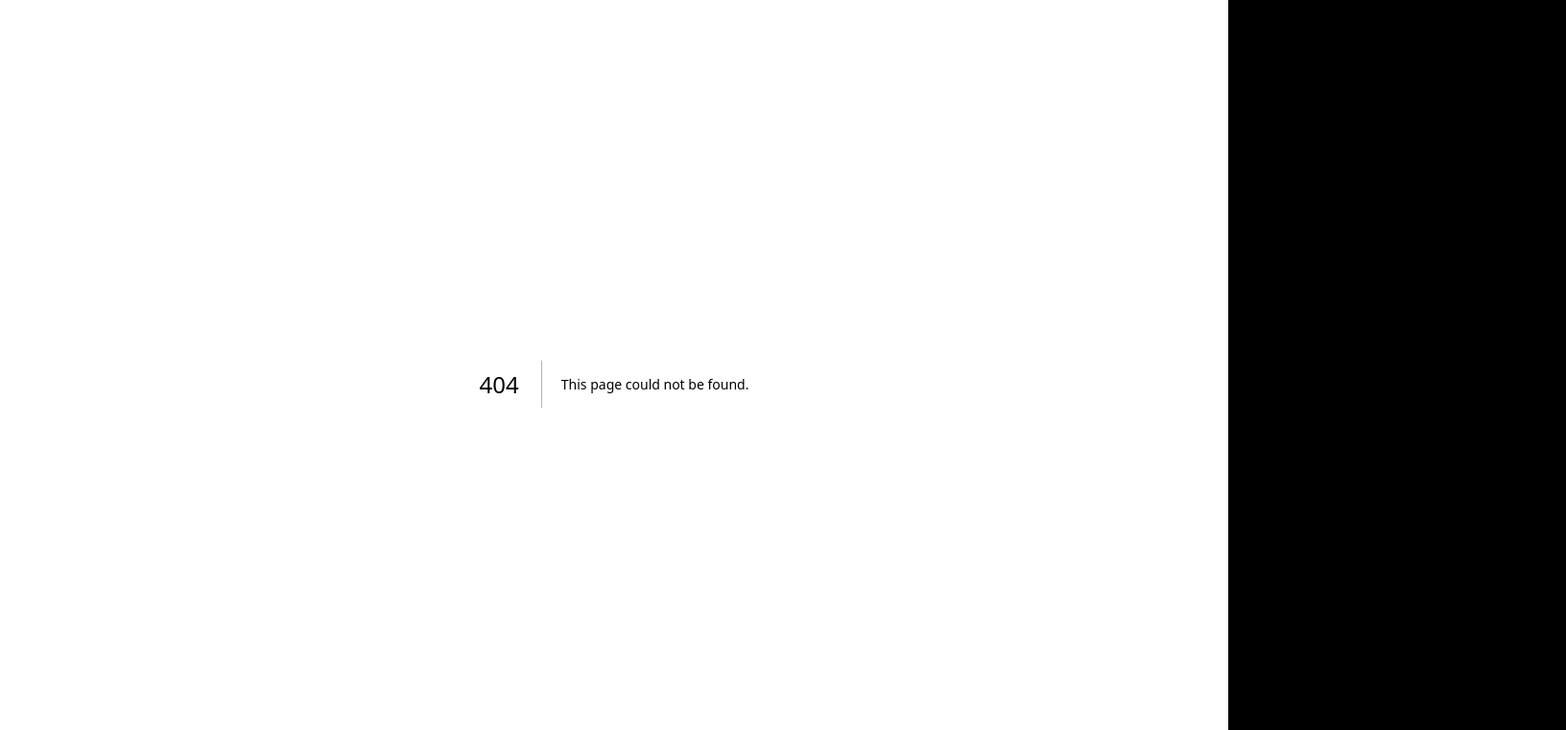
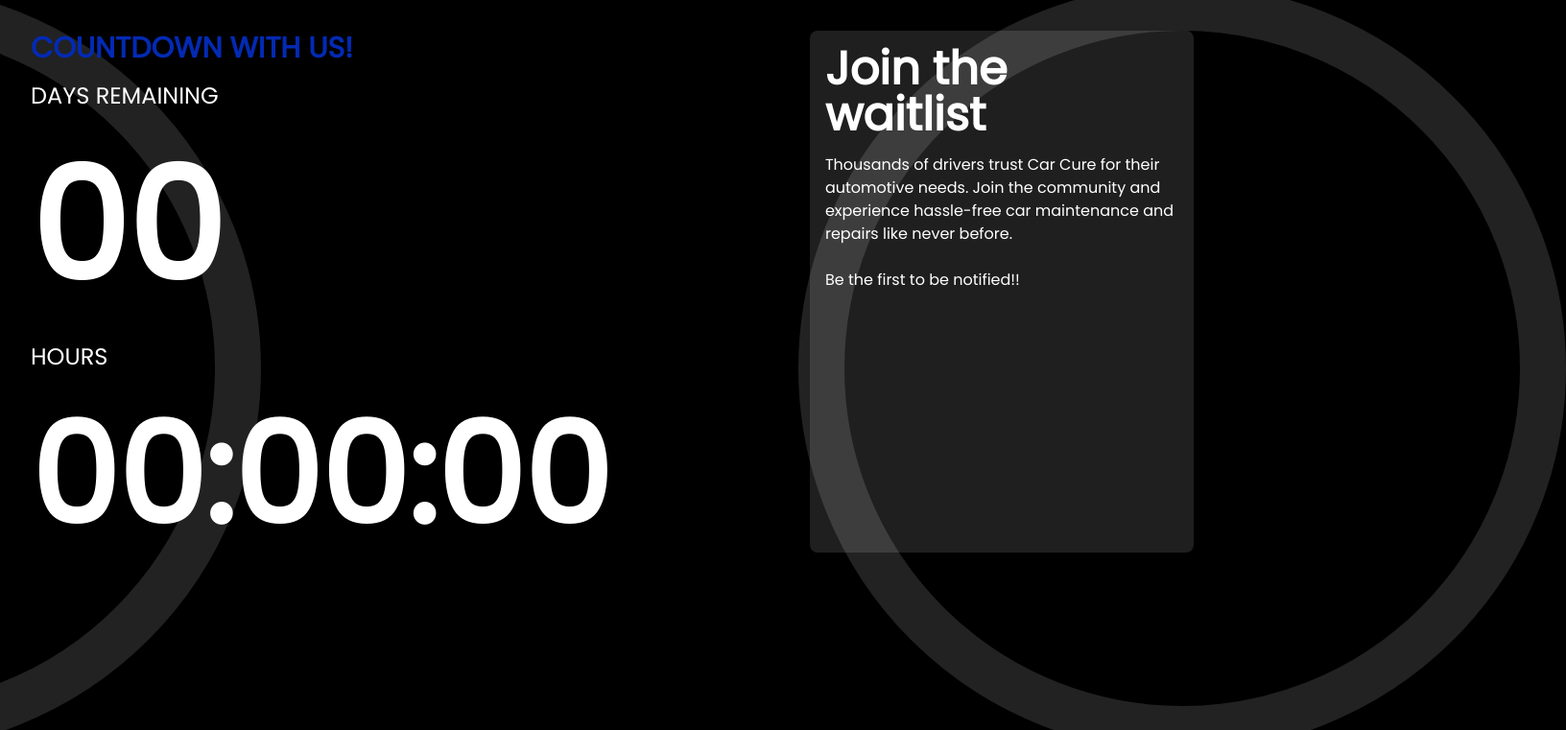
Before and after one commit to TaiwoSoftware/carcure-frontend, a Next.js app: page /wait in a window 1280 px wide. Before the commit this address had no page. Shown: the top 761 px of the page at 96% size, 1632 px wide, since content can reach past the window. Built offline with nearby package versions, Linux system fonts and the light colour scheme.

Commit message:
working on the countdown page

```diff
--- a/src/app/globals.css
+++ b/src/app/globals.css
@@ -1,4 +1,8 @@
-@import './poppins.css';
+/* @import './poppins.css'; */
+@font-face {
+    font-family: 'poppins';
+    src: url('../components/assets/poppins/Poppins-Regular.ttf');
+}
 
 @tailwind base;
 @tailwind components;
@@ -6,6 +10,7 @@
 
 
 html {
+    font-family: 'poppins' sans-serif;
     max-width: 1440px;
     width: 100%;
     padding: 0;
--- /dev/null
+++ b/src/app/wait/page.jsx
@@ -0,0 +1,24 @@
+import Circle from "@/components/Header/Circle";
+import WaitListCountDown from "@/components/WaitList/WaitListCountDown";
+import WaitListForm from "@/components/WaitList/WaitListForm";
+
+export default function page() {
+  return (
+    <div className="p-8">
+      <div className="relative">
+        <Circle circleStyle="h-[50rem]  w-[50rem] border-[3rem] border-[#44444480] translate-x-[-35rem] absolute top-[-3rem] rounded-full" />
+        <Circle circleStyle="absolute top-[-3rem] left-0 transform translate-x-[50rem]  h-[50rem]  w-[50rem] border-[3rem] border-[#44444480] rounded-full" />
+      </div>
+      <div className="relative">
+        <div className="flex gap-52 ">
+          <div className="w-full">
+            <WaitListCountDown />
+          </div>
+          <div className="w-full">
+            <WaitListForm />
+          </div>
+        </div>
+      </div>
+    </div>
+  );
+}
--- /dev/null
+++ b/src/components/WaitList/WaitListCountDown.jsx
@@ -0,0 +1,13 @@
+export default function WaitListCountDown() {
+  return (
+    <div>
+        <h1 className="text-[#032AB4] font-bold text-3xl">COUNTDOWN WITH US!</h1>
+        <p className="text-white mt-4 text-2xl">DAYS REMAINING</p>
+        <div>
+            <h1 className="text-white font-bold text-[10rem]">00</h1>
+            <p className="text-white text-2xl">HOURS</p>
+            <h1 className="text-white font-bold text-[9rem]">00:00:00</h1>
+        </div>
+    </div>
+  )
+}
--- /dev/null
+++ b/src/components/WaitList/WaitListForm.jsx
@@ -0,0 +1,14 @@
+export default function WaitListForm() {
+  return (
+    <div className="bg-[#ffffff1f] rounded-lg w-[400px] h-[34rem] p-4">
+      <h1 className="text-5xl font-extrabold text-white">Join the waitlist</h1>
+      <p className="text-[#fff] mt-4">
+        Thousands of drivers trust Car Cure for their automotive needs. Join the
+        community and experience hassle-free car maintenance and repairs like
+        never before.
+      </p>
+      <br />
+      <p className="text-white">Be the first to be notified!!</p>
+    </div>
+  );
+}
```
